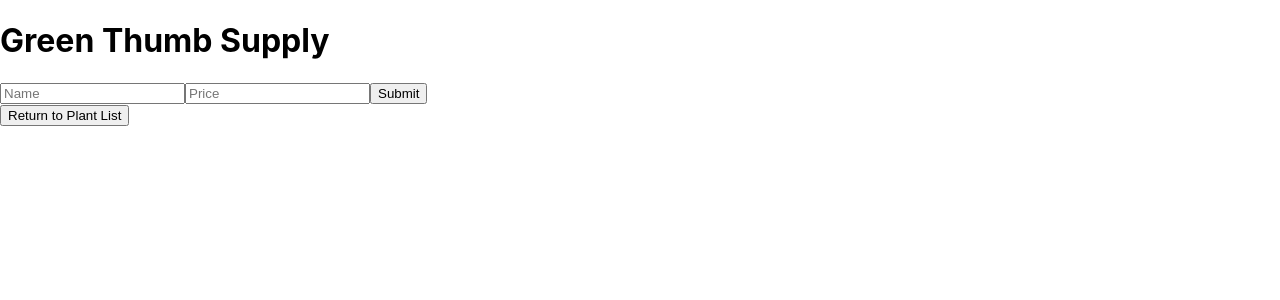
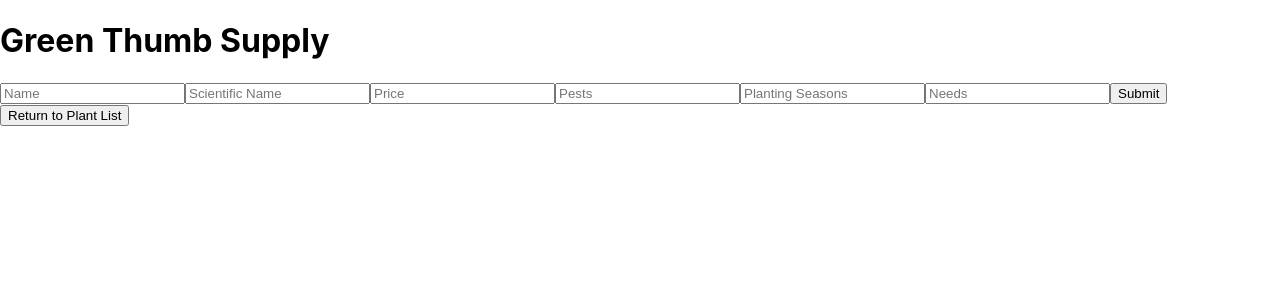
Before and after one commit to anajmabdi/green-thumb-supply, a React (Create React App) app: page / in a window 1280 px wide. Both pictures are taken after a click on the button "Add Plant". Shown: the top 300 px of the page. Built offline with nearby package versions, Linux system fonts and the light colour scheme.

Commit message:
add more props

```diff
--- a/src/components/NewPlantForm.js
+++ b/src/components/NewPlantForm.js
@@ -8,7 +8,11 @@ function NewPlantForm(props) {
         event.preventDefault();
         props.onNewPlantCreation({
             name: event.target.name.value,
+            scientificName: event.target.scientificName.value,
             price: event.target.price.value,
+            pests: event.target.pests.value,
+            plantingSeasons: event.target.plantingSeasons.value,
+            needs: event.target.needs.value,
             id: v4()
         });
     }
@@ -20,16 +24,37 @@ function NewPlantForm(props) {
                     type='text'
                     name='name'
                     placeholder='Name' />
+
+                <input
+                    type='text'
+                    name='scientificName'
+                    placeholder='Scientific Name' />
+
                 <input
                     type='text'
                     name='price'
                     placeholder='Price' />
+
+                <input
+                    type='text'
+                    name='pests'
+                    placeholder='Pests' />
+
+<input
+                    type='text'
+                    name='plantingSeasons'
+                    placeholder='Planting Seasons' />
+
+<input
+                    type='text'
+                    name='needs'
+                    placeholder='Needs' />
+
                 <button type='submit'>Submit</button>
             </form>
         </>
     );
 }
-
 NewPlantForm.propTypes = {
     onNewPlantCreation: PropTypes.func
 };
```
